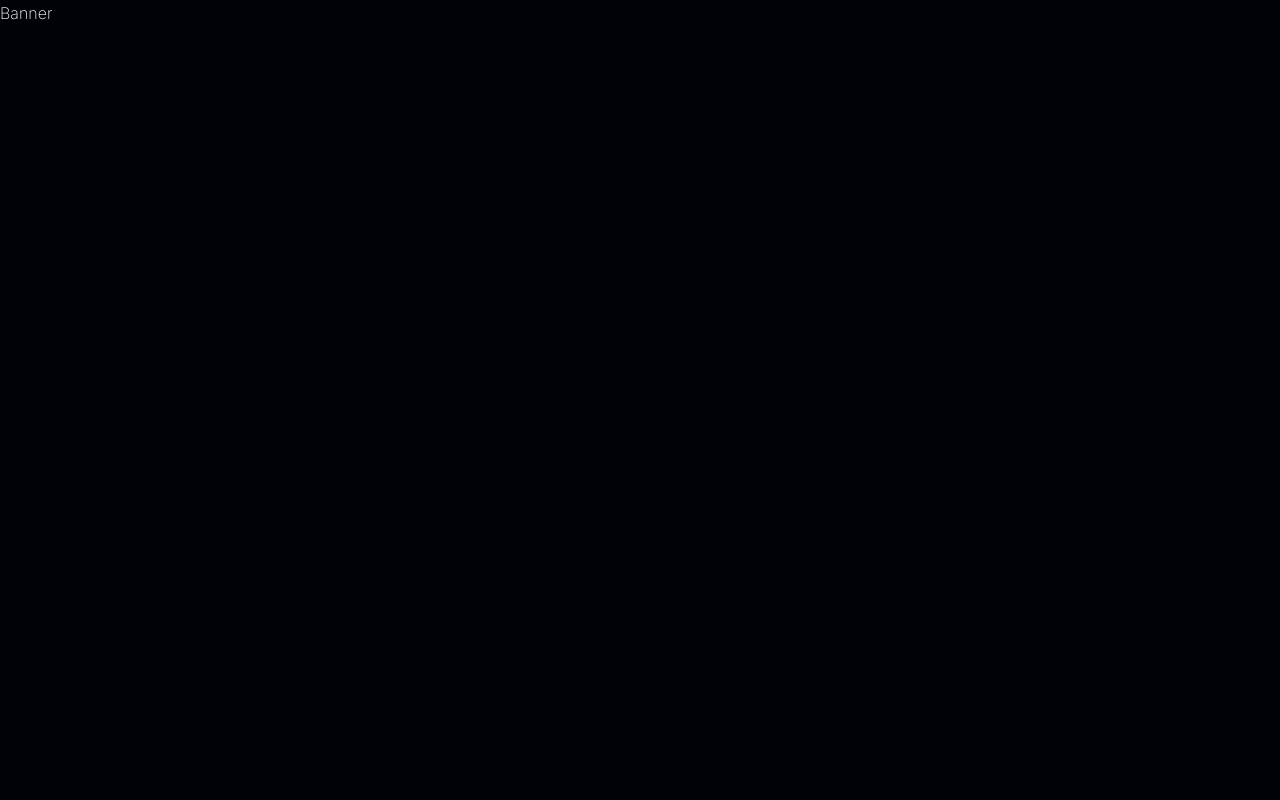
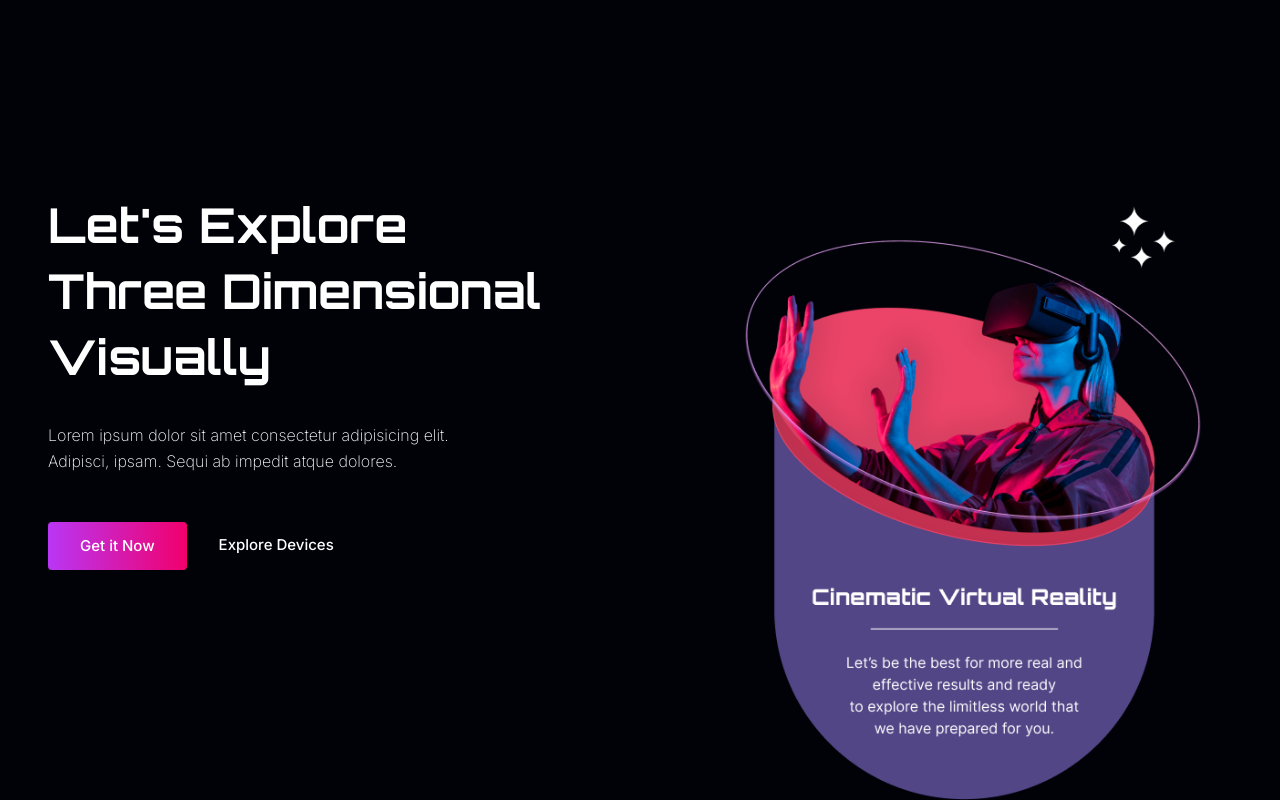
Before and after one commit to pratiksrivastava01/VR-Animated-Website, a React (Create React App) app: page / in a window 1280 px wide. Built offline with nearby package versions, Linux system fonts and the light colour scheme; the HTML template or start-up script is replaced by a standard one.

Commit message:
Mader the banner section

```diff
--- a/src/components/Banner.js
+++ b/src/components/Banner.js
@@ -1,7 +1,51 @@
-import React from 'react';
+import React from "react";
+
+//import Images
+import Img from "../assets/img/banner-img.png";
 
 const Banner = () => {
-  return <div>Banner</div>;
+  return (
+    <section className="min-h-[600px] pt-24 pb-12 text-center relative lg:pt-48 lg:pb-0 lg:text-left">
+      <div className="container mx-auto">
+        <div className="flex flex-col lg:flex-row">
+          {/* TEXTS */}
+          <div>
+            <h1
+              className="text-3xl font-bold mb-8 lg:text-5xl lg:leading-snug"
+              data-aos="fade-down"
+              data-aos-delay="500"
+            >
+              Let's Explore <br /> Three Dimensional Visually
+            </h1>
+            <p
+              className="font-secondary mb-12 max-w-[440px] mx-auto lg:mx-0"
+              data-aos="fade-down"
+              data-aos-delay="600"
+            >
+              Lorem ipsum dolor sit amet consectetur adipisicing elit. Adipisci,
+              ipsam. Sequi ab impedit atque dolores.
+            </p>
+            <div
+              className="flex items-center justify-around space-x-4 max-w-[320px] mx-auto mb-12 lg:space-x-8 lg:mx-0 lg:max-w-none lg:justify-start"
+              data-aos="fade-down"
+              data-aos-delay="700"
+            >
+              <button className="btn">Get it Now</button>
+              <a
+                className="border-b-2 border-transparent hover:border-white transition ease-out"
+                href="#"
+              >
+                Explore Devices
+              </a>
+            </div>
+          </div>
+          <div data-aos="fade-up" data-aos-delay="800">
+            <img src={Img} alt="" />
+          </div>
+        </div>
+      </div>
+    </section>
+  );
 };
 
 export default Banner;
```
